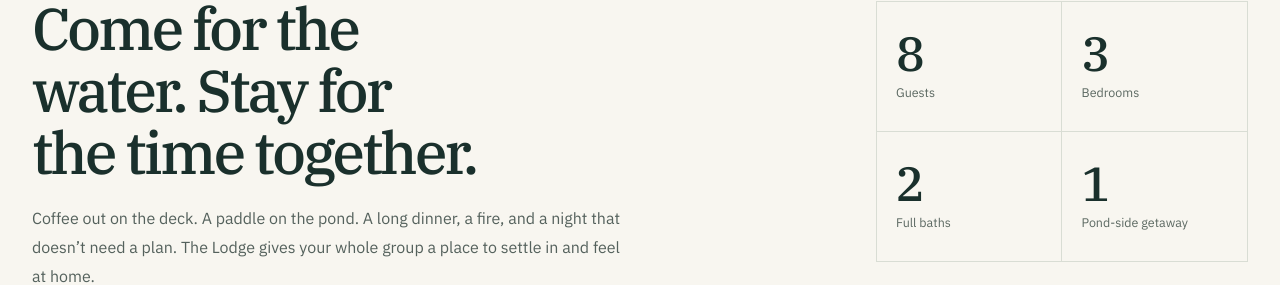
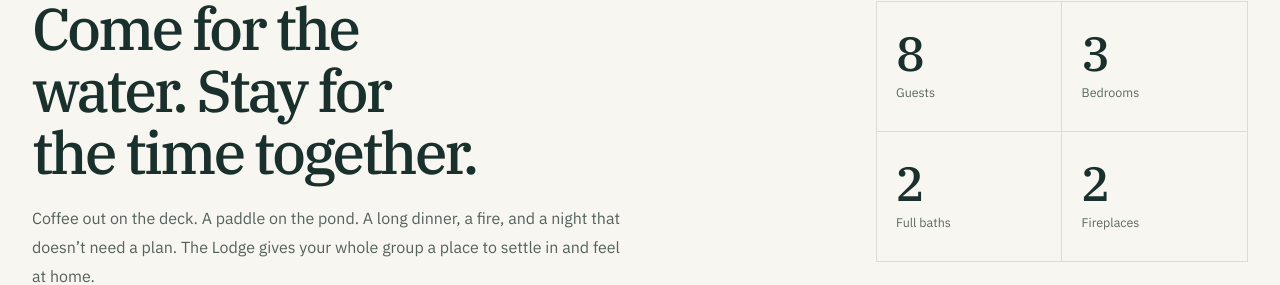
Before and after one commit to PublicLogic/KendallPondLodge, a Next.js app: page / in a window 1280 px wide. Shown: the part 1102-1387 px from the top of the page. Built offline with nearby package versions, Linux system fonts and the light colour scheme; no server answers.

Commit message:
Refine guest-facing factual copy

```diff
--- a/app/page.tsx
+++ b/app/page.tsx
@@ -140,7 +140,7 @@ export default function HomePage() {
           <div><strong>8</strong><span>Guests</span></div>
           <div><strong>3</strong><span>Bedrooms</span></div>
           <div><strong>2</strong><span>Full baths</span></div>
-          <div><strong>1</strong><span>Pond-side getaway</span></div>
+          <div><strong>2</strong><span>Fireplaces</span></div>
         </div>
       </section>
 
```
